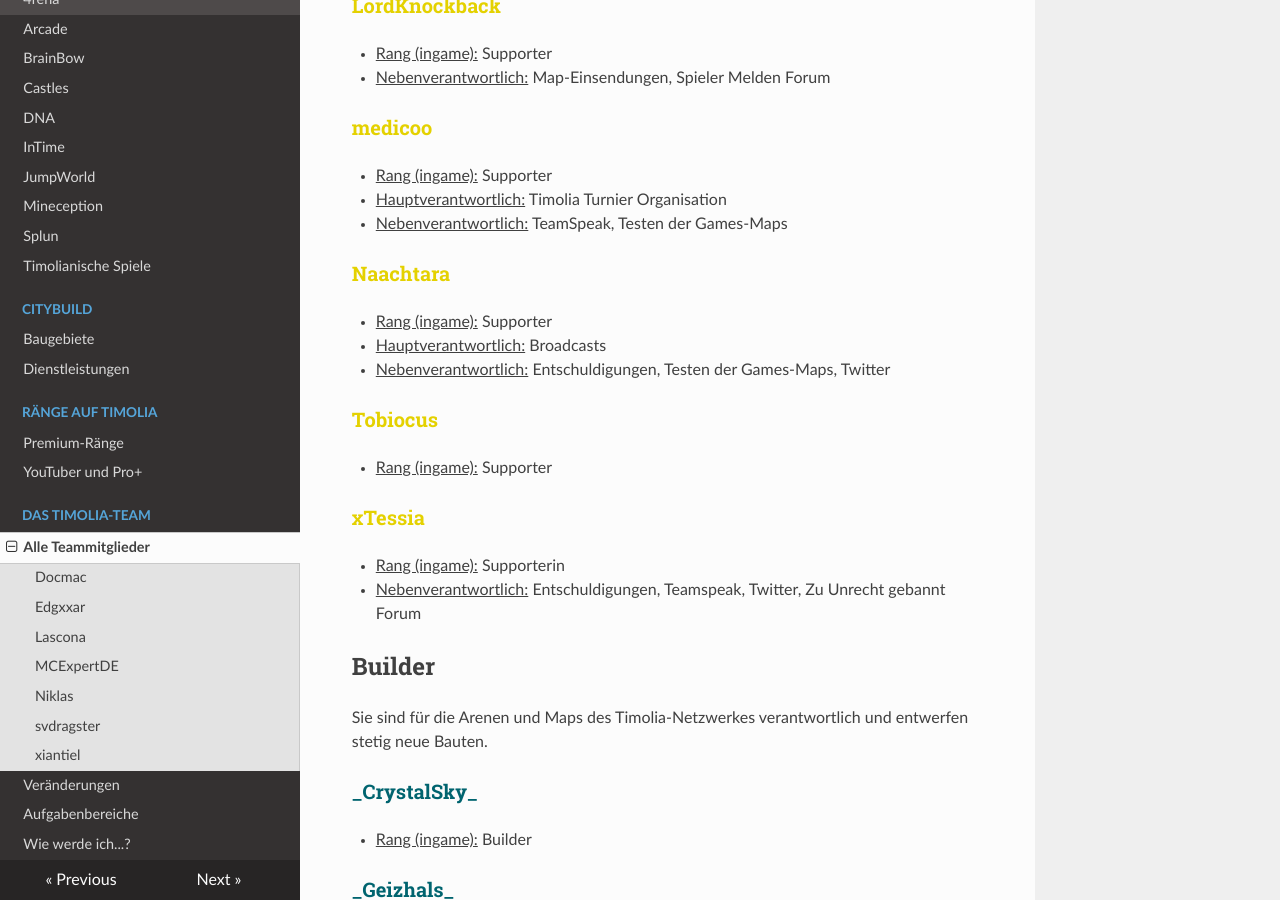
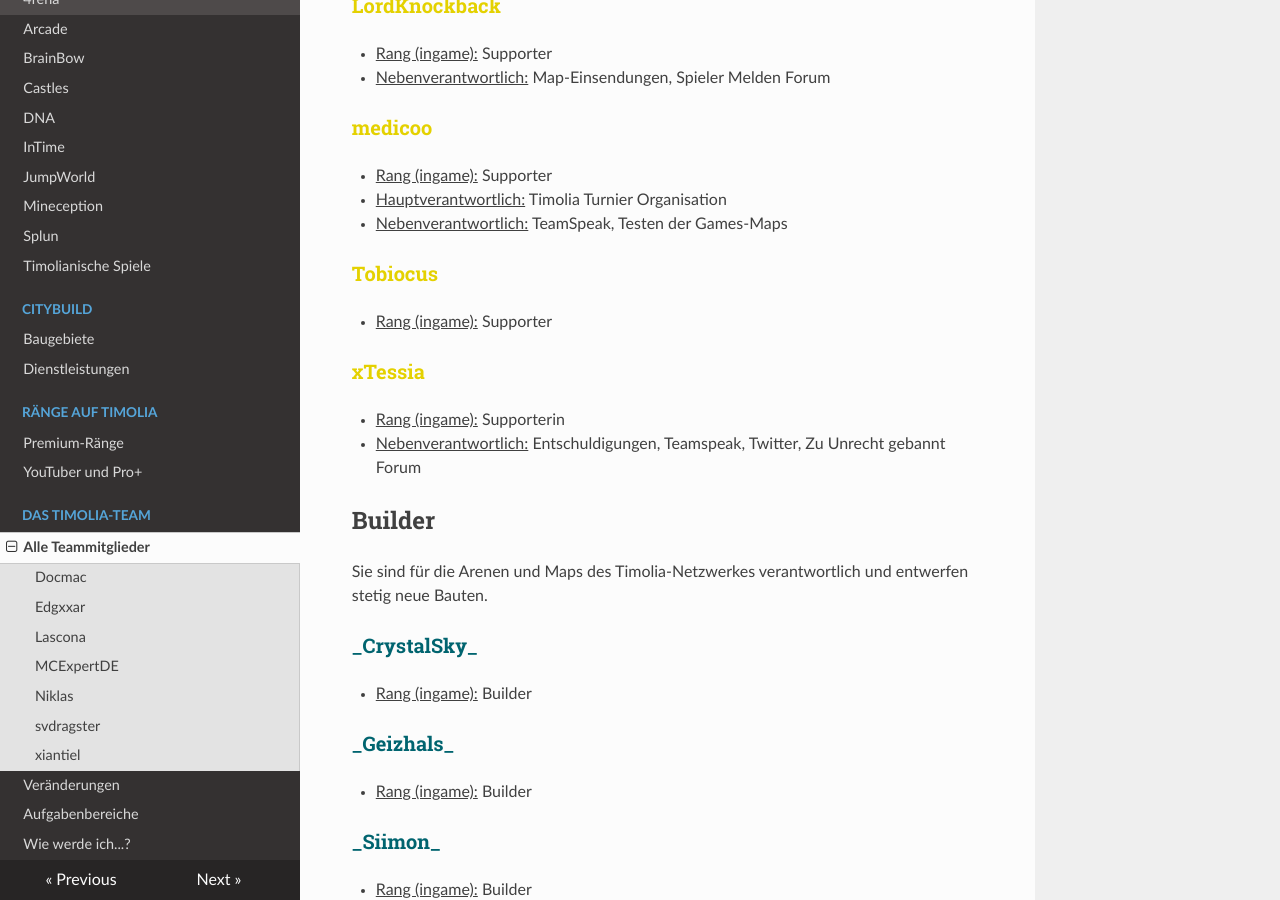
Before and after one commit to TimoliaDE/HowTo, an MkDocs documentation site: the page built from docs/team/members.md, in a window 1280 px wide and 900 px high, scrolled down 5981 px. Built offline with MkDocs 1.6.1, drawn with Linux system fonts in a browser that asks for light colours; nearby versions of some CDN libraries; old or Windows-style settings are respelled for this version of MkDocs.

Commit message:
Update members.md

```diff
--- a/docs/team/members.md
+++ b/docs/team/members.md
@@ -191,11 +191,6 @@ Sie stehen für alle grundlegenden Fragen und Reports zur Verfügung und sind di
 - <u>Hauptverantwortlich:</u> Timolia Turnier Organisation
 - <u>Nebenverantwortlich:</u> TeamSpeak, Testen der Games-Maps
 
-### <strong><span style="color:#E4D100">Naachtara</span></strong>
-- <u>Rang (ingame):</u> Supporter
-- <u>Hauptverantwortlich:</u> Broadcasts
-- <u>Nebenverantwortlich:</u> Entschuldigungen, Testen der Games-Maps, Twitter
-
 ### <strong><span style="color:#E4D100">Tobiocus</span></strong>
 - <u>Rang (ingame):</u> Supporter
 
```
